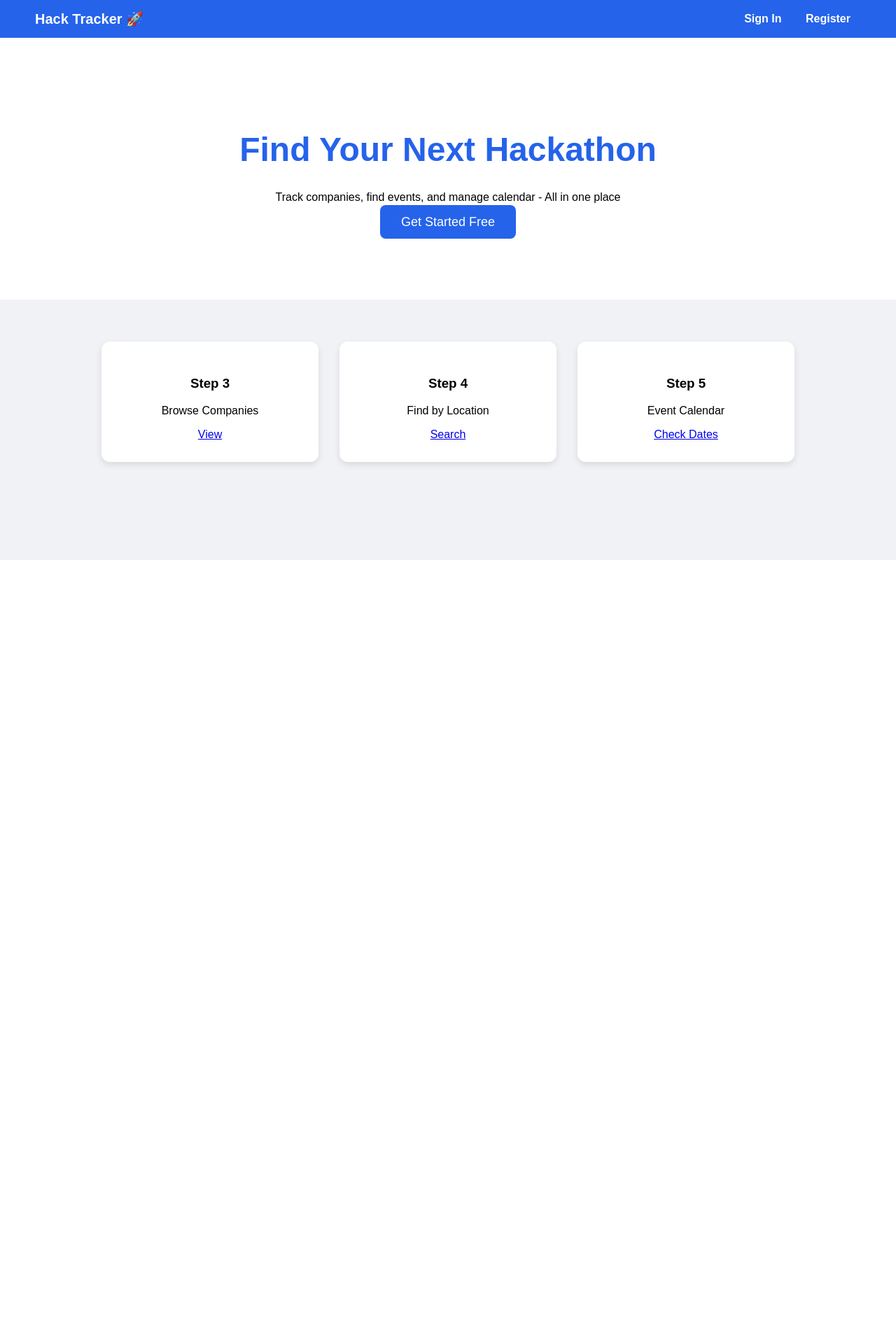
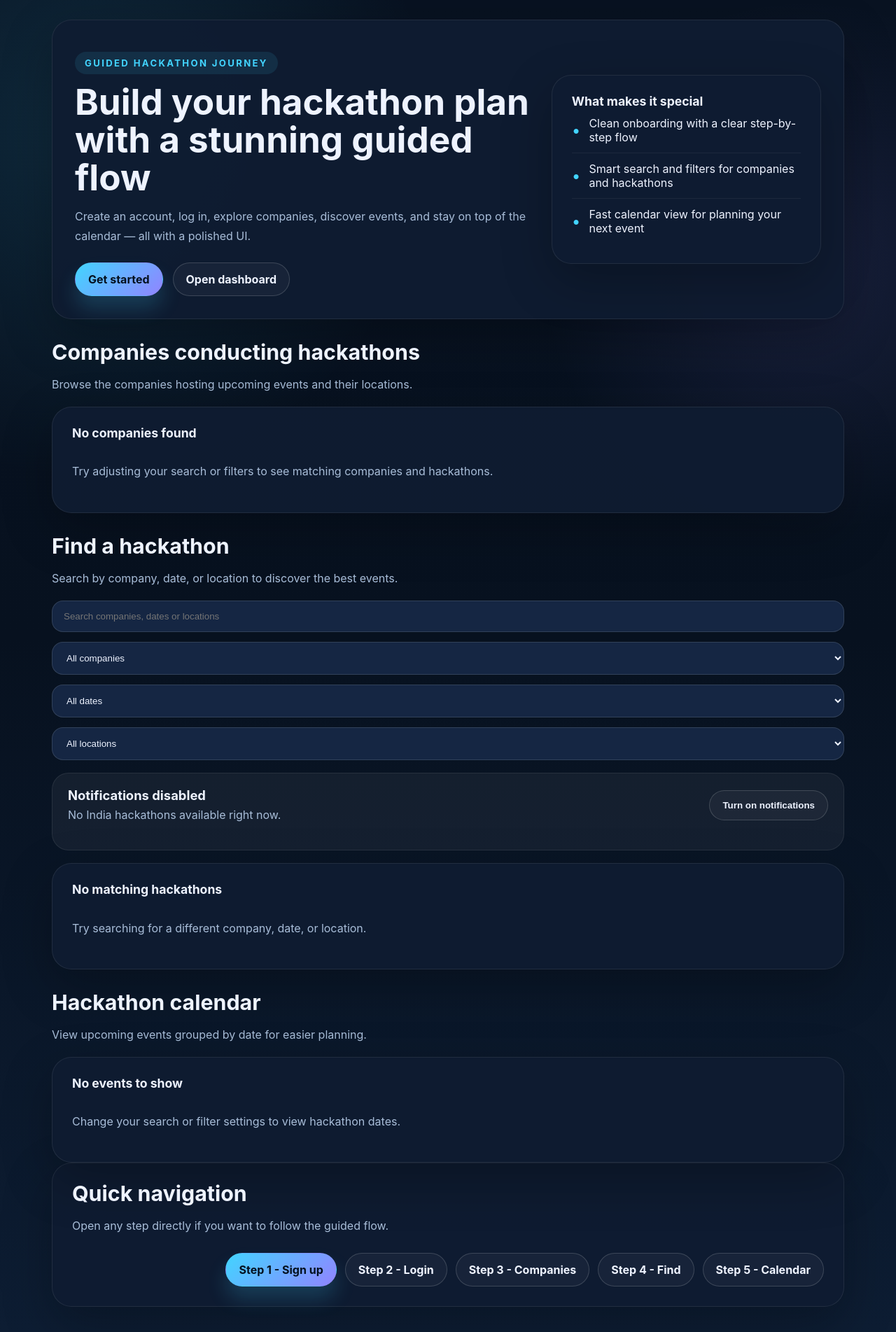
Before and after one commit to mudavathlalitha916/hack---tracker, a Flask app: page / in a window 1280 px wide. Shown: the whole page at 70% size. Before the commit the page ends 800 px from the top, so only its background shows below. Run offline with Flask 3, Linux system fonts and the light colour scheme.

Commit message:
Revamp index.html for Hackathon Tracker

```diff
--- a/templates/index.html
+++ b/templates/index.html
@@ -1,35 +1,88 @@
 <!DOCTYPE html>
-<html>
+<html lang="en">
   <head>
-    <title>Hack Tracker - Find Hackathons</title>
-    <style>
-        body { margin:0; font-family: Arial; background: #f0f2f5; }
-       .navbar { background: #2563eb; padding: 15px 50px; color: white; display: flex; justify-content: space-between; align-items: center; }
-       .navbar a { color: white; text-decoration: none; margin: 0 15px; font-weight: bold; }
-       .hero { text-align: center; padding: 100px 20px; background: white; }
-       .hero h1 { font-size: 48px; color: #2563eb; }
-       .btn { padding: 14px 30px; background: #2563eb; color: white; text-decoration: none; border-radius: 8px; font-size: 18px; margin: 10px; }
-       .steps { display: flex; justify-content: center; gap: 30px; padding: 60px 20px; flex-wrap: wrap; }
-       .card { background: white; padding: 30px; border-radius: 12px; width: 250px; text-align: center; box-shadow: 0 4px 10px rgba(0,0,0,0.1); }
-    </style>
+    <meta charset="UTF-8" />
+    <meta name="viewport" content="width=device-width, initial-scale=1.0" />
+    <title>Hackathon Tracker</title>
+    <link rel="stylesheet" href="/static/styles.css" />
   </head>
   <body>
-    <div class="navbar">
-        <b style="font-size:20px">Hack Tracker 🚀</b>
+    <div class="page-shell">
+      <header class="hero">
         <div>
-            <a href="/step2">Sign In</a>
-            <a href="/register">Register</a>
+          <p class="eyebrow">Guided hackathon journey</p>
+          <h1>Build your hackathon plan with a stunning guided flow</h1>
+          <p class="hero-text">
+            Create an account, log in, explore companies, discover events, and stay on top of the calendar — all with a polished UI.
+          </p>
+          <div class="hero-actions">
+            <a class="btn primary" href="/step1">Get started</a>
+            <a class="btn secondary" href="/dashboard">Open dashboard</a>
           </div>
         </div>
-    <div class="hero">
-        <h1>Find Your Next Hackathon</h1>
-        <p>Track companies, find events, and manage calendar - All in one place</p>
-        <a href="/register" class="btn">Get Started Free</a>
+        <div class="hero-card">
+          <h3>What makes it special</h3>
+          <ul>
+            <li>Clean onboarding with a clear step-by-step flow</li>
+            <li>Smart search and filters for companies and hackathons</li>
+            <li>Fast calendar view for planning your next event</li>
+          </ul>
         </div>
-    <div class="steps">
-        <div class="card"><h3>Step 3</h3><p>Browse Companies</p><a href="/step3">View</a></div>
-        <div class="card"><h3>Step 4</h3><p>Find by Location</p><a href="/step4">Search</a></div>
-        <div class="card"><h3>Step 5</h3><p>Event Calendar</p><a href="/step5">Check Dates</a></div>
+      </header>
+
+      <main>
+        <section class="section">
+          <div class="section-heading">
+            <h2>Companies conducting hackathons</h2>
+            <p>Browse the companies hosting upcoming events and their locations.</p>
           </div>
+          <div class="card-grid" id="companyGrid"></div>
+        </section>
+
+        <section class="section">
+          <div class="section-heading">
+            <h2>Find a hackathon</h2>
+            <p>Search by company, date, or location to discover the best events.</p>
+          </div>
+          <div class="toolbar">
+            <input id="companySearch" type="text" placeholder="Search companies, dates or locations" />
+            <select id="companyFilter">
+              <option value="all">All companies</option>
+            </select>
+            <select id="dateFilter">
+              <option value="all">All dates</option>
+            </select>
+            <select id="locationFilter">
+              <option value="all">All locations</option>
+            </select>
+          </div>
+          <div class="notification-panel" id="notificationPanel"></div>
+          <div class="card-grid" id="hackathonGrid"></div>
+        </section>
+
+        <section class="section">
+          <div class="section-heading">
+            <h2>Hackathon calendar</h2>
+            <p>View upcoming events grouped by date for easier planning.</p>
+          </div>
+          <div class="calendar-grid" id="calendarGrid"></div>
+        </section>
+
+        <div class="panel">
+          <div class="section-heading">
+            <h2>Quick navigation</h2>
+            <p>Open any step directly if you want to follow the guided flow.</p>
+          </div>
+          <div class="nav-links">
+            <a class="btn primary" href="/step1">Step 1 - Sign up</a>
+            <a class="btn secondary" href="/step2">Step 2 - Login</a>
+            <a class="btn secondary" href="/step3">Step 3 - Companies</a>
+            <a class="btn secondary" href="/step4">Step 4 - Find</a>
+            <a class="btn secondary" href="/step5">Step 5 - Calendar</a>
+          </div>
+        </div>
+      </main>
+    </div>
+    <script src="/static/app.js"></script>
   </body>
 </html>
```
Lines whose indentation alone changed are shown as unchanged.
